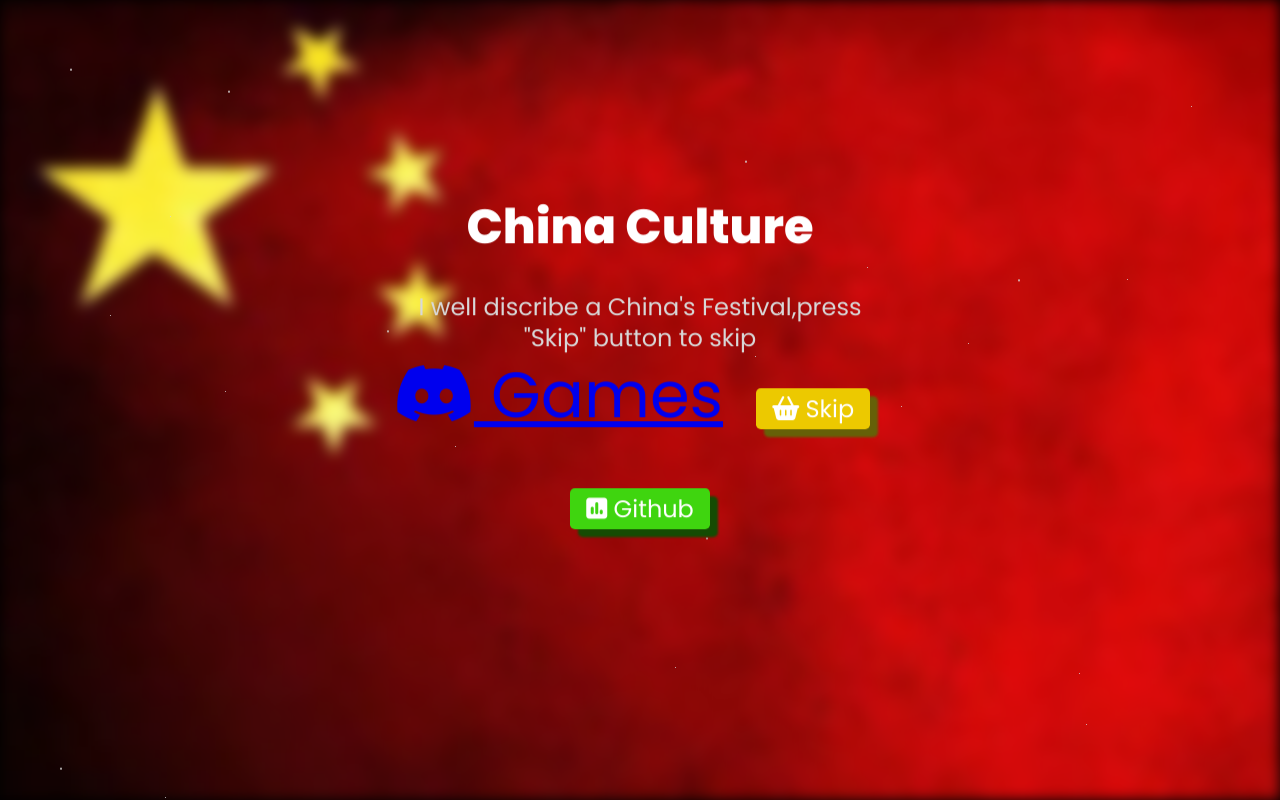
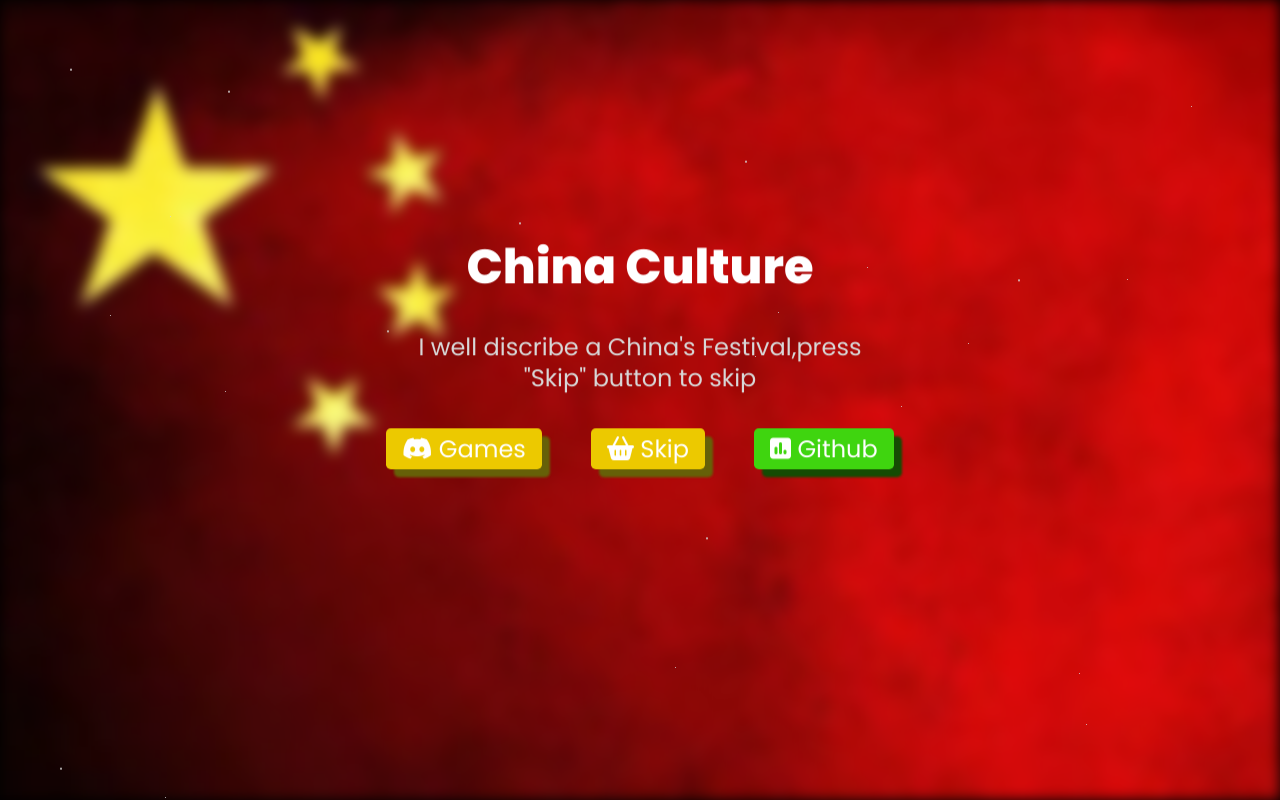
Before and after one commit to chinaculture/chinaculture.github.io, a plain HTML site: page index.html in a window 1280 px wide. Drawn offline with nearby package versions, Linux system fonts and the light colour scheme.

Commit message:
Update index.html

```diff
--- a/index.html
+++ b/index.html
@@ -38,7 +38,7 @@
             <h1>China Culture</h1> <!--- Server Name -->
             <p>I well discribe a China's Festival,press "Skip" button to skip</p> <!--- Description -->
             <div class="animate__animated animate__bounceIn animate__delay-1s">
-                <a href="dino.html"><i class="fab fa-discord"></i> Games</button></a>
+                <a href="dino.html"><button class="btn2"><i class="fab fa-discord"></i> Games</button></a>
                 <a href="chinaculture.html"><button class="btn2"><i class="fas fa-shopping-basket"></i> Skip</button></a>
                 <a href="https://github.com/chinaculture/chinaculture.github.io"><button class="btn3"><i class="fas fa-poll"></i> Github</button></a>
             </div>
```
